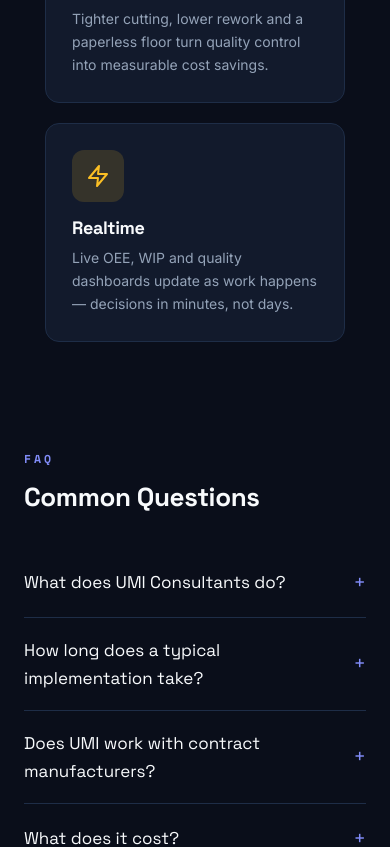
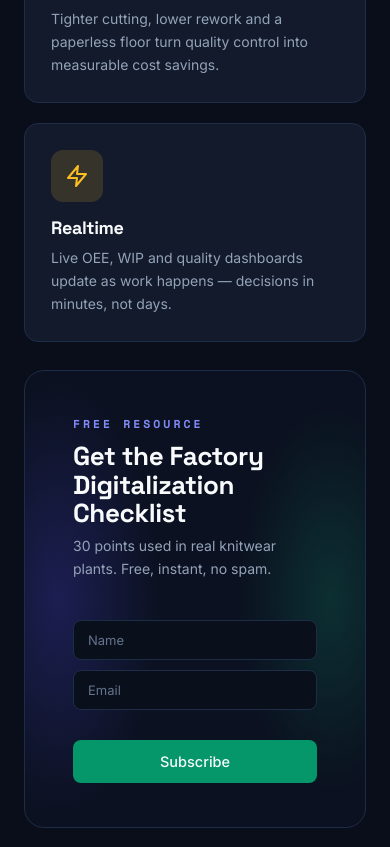
Before and after one commit to ismail-ahmad/umi-website, a Next.js app: page / in a window 390 px wide. Shown: the part 1920-2767 px from the top of the page. Built offline with nearby package versions, Linux system fonts and the light colour scheme.

Commit message:
added free resources form

```diff
--- a/app/globals.css
+++ b/app/globals.css
@@ -588,6 +588,65 @@
   gap: 20;
 }
 
+/* Free Resource Form */
+
+.free-resource-form{
+  background: radial-gradient(50% 80% at 10% 50%, rgba(79,70,229,.25), transparent 60%),radial-gradient(45% 70% at 90% 50%, rgba(16,185,129,.18), transparent 60%),#0B1120;
+  border: 1px solid var(--border);
+  border-radius: var(--radius-lg);
+  padding: 44px 48px;
+  display: flex;
+  align-items: center;
+  justify-content: space-between;
+  gap: 40px;
+}
+
+.free-resource-form .eyebrow{
+  color: var(--emerald);
+  font-family: var(--mono);
+  font-size: 11.5px;
+  letter-spacing: 3px;
+  text-transform: uppercase;
+  font-weight: 700;
+  color: var(--indigo);
+}
+.free-resource-form .heading{
+  font-size: 26px;
+  margin: 8px 0 6px;
+}
+.free-resource-form .content-text{
+  font-size: 14px;
+  color: var(--muted);
+}
+.free-resource-form button{
+  display: inline-flex;
+  align-items: center;
+  gap: 8px;
+  font-family: var(--body);
+  font-weight: 500;
+  font-size: 14.5px;
+  padding: 12px 22px;
+  border-radius: var(--radius-sm);
+  border: 1px solid transparent;
+  transition: var(--transition);
+  white-space: nowrap;
+  text-decoration: none;
+  background-color: var(--emerald-f);
+  color: var(--ink);
+  display: flex;
+  justify-content: center;
+  align-items: center;
+}
+.free-resource-form button:hover{
+  transform: translateY(-1px);
+  background: rgb(4, 120, 87);
+  cursor: pointer;
+}
+
+
+
+/* FAQs */
+
 .faq-section-container{
   width: 100%;
   text-align: left;
@@ -657,6 +716,25 @@
       justify-content: center;
       aspect-ratio: initial;
     }
+    .form-content-part{
+      display: flex;
+      flex-flow: column nowrap;
+      flex: 1;
+    }
+    .free-resource-form .form-input-part{
+    display: flex;
+    flex-flow: column nowrap;
+    justify-content: center;
+    align-items: center;
+    flex: 1;
+    gap: 10px;
+  }
+  .free-resource-form .input, .free-resource-form button{
+    flex: 1;
+  }
+  .free-resource-form button{
+    width: 100%;
+  }
 }
 
 /* MOBILE styles */
@@ -735,6 +813,15 @@
     .faq-question-container{
       gap: 20px;
     }
+    .free-resource-form{
+      flex-flow: column;
+    }
+    .form-input-part{
+      width: 100%;
+    }
+    .form-input-part button{
+      margin-top: 20px;
+    }
 }
 
 @media screen and (max-width: 550px){
@@ -777,7 +864,6 @@
       align-items: center;
     }
     .adv-card-container .adv-card{
-      max-width: 300px;
       justify-content: flex-start;
     }
 }
@@ -802,4 +888,11 @@
   .faq-wrap .h-padding{
     width: 100%;
   }
+  .free-resource-form .form-input-part{
+    display: flex;
+    gap: 10px;
+  }
+  .free-resource-form .input, .free-resource-form button{
+    flex: 1;
+  }
 }
--- a/app/page.tsx
+++ b/app/page.tsx
@@ -6,6 +6,7 @@
 import HomeHeroStat from '@/components/home-hero-stats';
 import AdvCard from '@/components/adv_card';
 import Faq from '@/components/faq';
+import FreeResourceForm from '@/components/free_resource_form';
 
 
 export default function Home():ReactElement{
@@ -46,6 +47,7 @@
         <AdvCard cardHeading='Realtime' cardClass='amber-adv-card' cardText='Live OEE, WIP and quality dashboards update as work happens — decisions in minutes, not days.' cardIcon={<svg viewBox="0 0 24 24"><polygon points="13 2 3 14 12 14 11 22 21 10 12 10 13 2"></polygon></svg>} />
       </div>
     </Gsection>
+    <FreeResourceForm eyebrowText='Free Resource' headingTag='h2' headingText='Get the Factory Digitalization Checklist' contentText='30 points used in real knitwear plants. Free, instant, no spam.' />
     <Gsection nameClass={['faq-wrap']} hero={false} EyeBrowText='FAQ' headingTag='h2' headingText={'Common Questions'}>
       <div className='faq-section-container'>
         <Faq open={openFaqindex === 0} onToggle={() => {toggleFaqIndex(0)}} question='What does UMI Consultants do?' answer='UMI Consultants installs traceable, digital, real-time production workflows inside apparel factories — covering fabric inspection, cutting, stitching, finishing and packing.' />
```
